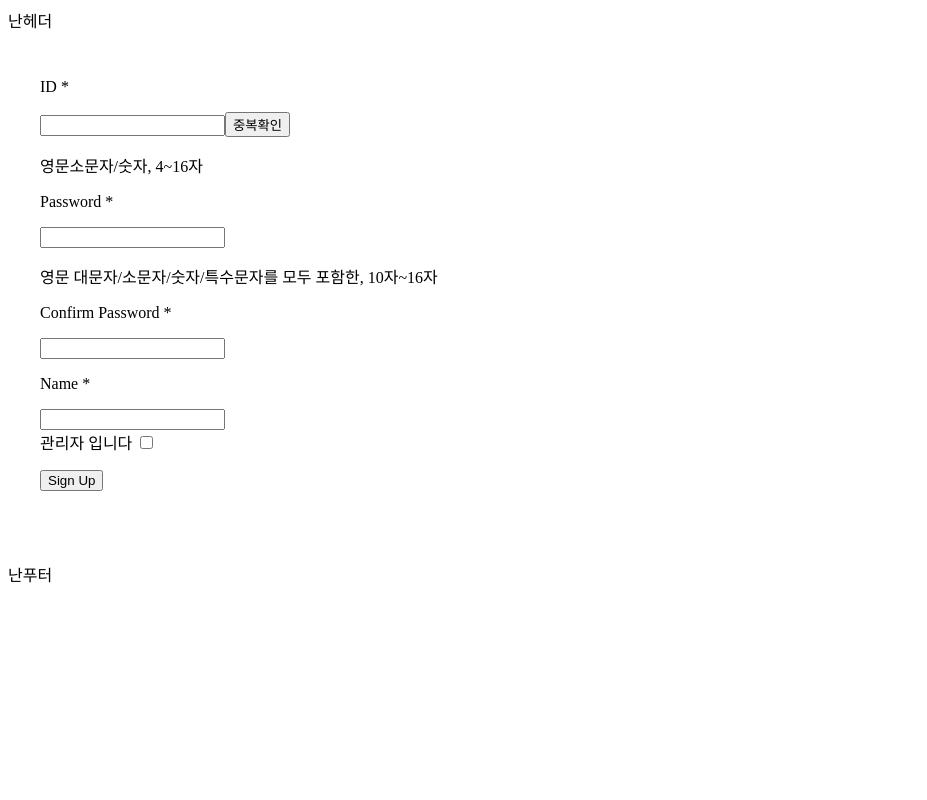
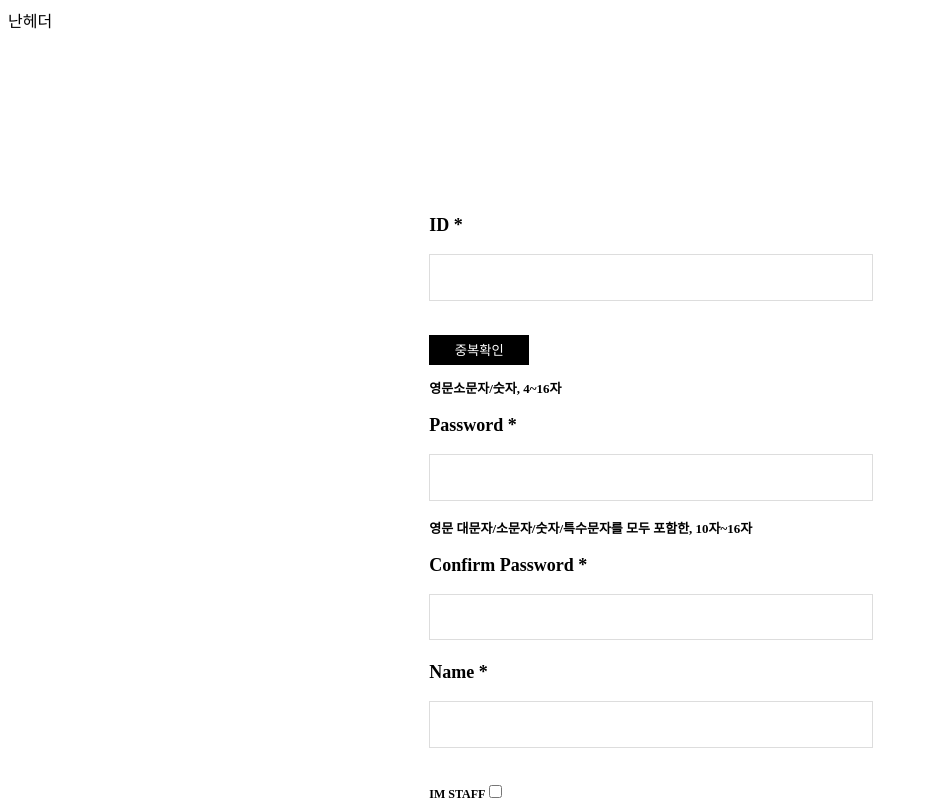
Before and after one commit to sansangear-clone-gr4/sansan-front, a React (Create React App) app: page /signup in a window 1280 px wide. Shown: the top 800 px of the page, without its empty margins (0-927 px from the left). Built offline with nearby package versions, Linux system fonts and the light colour scheme; no server answers.

Commit message:
로그인, 회원가입완료

```diff
--- a/src/components/LayOut/LayOut.jsx
+++ b/src/components/LayOut/LayOut.jsx
@@ -9,10 +9,12 @@ function LayOut({ children }) {
 }
 
 const STLayOut = styled.div`
-  max-width: 1200px;
-  min-width: 800px;
-  min-height: 500px;
-  margin: 0 auto;
-  padding-top: 30px;
+  font-size: 18px !important;
+  color: #000;
+  max-width: 100%;
+  min-width: 100%;
+  width: 100%;
+  min-height: calc(100vh - 5rem);
+  height: auto;
 `;
 export default LayOut;
--- a/src/core/api/axios.js
+++ b/src/core/api/axios.js
@@ -1,8 +1,17 @@
 import axios from "axios";
+import { getCookie } from "../../shared/Cookie";
 
 export const instance = axios.create({
   baseURL: "http://localhost:3001",
   headers: {
     "Access-Control-Allow-Origin": "*",
+    "Content-type": "multipart/form-data",
   },
 });
+
+instance.interceptors.request.use((config) => {
+  if (config.headers === undefined) return;
+  const token = getCookie("userToken");
+  config.headers["Authorization"] = `${token}`;
+  return config;
+});
--- a/src/pages/LogIn.jsx
+++ b/src/pages/LogIn.jsx
@@ -1,33 +1,109 @@
+import { useState } from "react";
+import { useNavigate } from "react-router-dom";
+import styled from "styled-components";
 import Footer from "../components/Footer/Footer";
 import Header from "../components/Header/Header";
 import LayOut from "../components/LayOut/LayOut";
+import { instance } from "../core/api/axios";
+import { getCookie, setCookie } from "../shared/Cookie";
 function LogIn() {
+  const navigate = useNavigate();
+  const [userId, setUserId] = useState("");
+  const [password, setPassword] = useState("");
+  const go_login = () => {
+    const login_data = { userId: userId, password: password };
+    instance
+      .post("/user/login", login_data)
+      .then((res) => {
+        console.log(res);
+        //토큰 저장-> 쿠키에 token이라는 이름으로 저장
+        const token = res.headers.authorization;
+        setCookie("userToken", token);
+        console.log(getCookie("userToken"));
+
+        const loginMsg = res.data.msg;
+        const loginCode = res.data.statusCode;
+        console.log(loginMsg, loginCode);
+        if (loginCode === 200) {
+          setUserId("");
+          setPassword("");
+          alert(loginMsg);
+          window.location.href = "/";
+        }
+      })
+      .catch((error) => {
+        alert(error.responce.data.msg);
+        console.log(error);
+      });
+  };
+
   return (
     <>
       <Header />
       <LayOut>
-        <div className="login-Container">
-          <form>
+        <STContainer>
+          <STInner>
+            <form onSubmit={go_login}>
               <div className="IDPW">
                 <p>ID</p>
-              <input type="text" placeholder="아이디" />
+                <input
+                  type="text"
+                  placeholder="아이디"
+                  value={userId}
+                  onChange={(e) => {
+                    setUserId(e.target.value);
+                  }}
+                />
                 <p>Password</p>
-              <input type="text" placeholder="비밀번호" />
+                <input
+                  type="text"
+                  placeholder="비밀번호"
+                  value={password}
+                  onChange={(e) => {
+                    setPassword(e.target.value);
+                  }}
+                />
               </div>
               <div className="buttons">
                 <button type="submit">Login</button>
-              <button type="button">SignUp</button>
+                <button type="button" onClick={navigate("/signup")}>
+                  SignUp
+                </button>
               </div>
               <div className="additional">
                 <span>Find ID | Find Password</span>
                 <span>Non-Member</span>
               </div>
             </form>
-        </div>
+          </STInner>
+        </STContainer>
       </LayOut>
       <Footer />
     </>
   );
 }
 
+const STContainer = styled.div`
+  padding-top: 7.5rem;
+  display: flex;
+  justify-content: center;
+`;
+
+const STInner = styled.div`
+  flex: 0 0 auto;
+  width: 33.33333333%;
+  form {
+    div {
+      width: 100%;
+      margin: 0 0 0.5rem;
+      p {
+        font-size: 0.75rem;
+        font-weight: bold;
+        display: block !important;
+        margin-bottom: 0.5rem;
+      }
+    }
+  }
+`;
+
 export default LogIn;
--- a/src/pages/SignUp.jsx
+++ b/src/pages/SignUp.jsx
@@ -6,6 +6,7 @@ import { useDispatch, useSelector } from "react-redux";
 import { __userCheck } from "../redux/modules/userSlice";
 import { instance } from "../core/api/axios";
 import { Navigate } from "react-router-dom";
+import styled from "styled-components";
 
 function SignUp() {
   const [userId, setUserId] = useState("");
@@ -17,11 +18,13 @@ function SignUp() {
   );
   const [PWConfirm, setPWConfirm] = useState("");
   const [PWConfirmP, setPWConfirmP] = useState(false);
-  const [isAdmin, setIsAdmin] = useState(false);
   const [admin, setAdmin] = useState(false);
+  const [adminCheck, setAdminCheck] = useState(false);
   const [codeCheckP, setCodeCheckP] = useState("");
-  const adminCode = "!!!!@@@##$admin123";
-
+  const adminCode = process.env.REACT_APP_ADMINTOKEN;
+  console.log(adminCode);
+  const [adminToken, setAdminToken] = useState("");
+  console.log(admin);
   const dispatch = useDispatch();
   // 아이디에따른 출력값 넣어줄 p태그
 
@@ -74,8 +77,9 @@ function SignUp() {
   const adminCodeCHK = (code) => {
     console.log(code);
     if (code === adminCode) {
-      setAdmin(true);
+      setAdminCheck(true);
       setCodeCheckP("확인되었습니다");
+      setAdminToken(code);
     } else {
       setCodeCheckP("코드를 다시한번 확인해주세요");
     }
@@ -94,7 +98,11 @@ function SignUp() {
       alert("아이디중복확인을 해주세요");
       return;
     }
-    if (!admin) {
+    if (userName === null) {
+      alert("이름을 정확히 기입해주세요 ");
+    }
+
+    if (!adminCheck) {
       const data = { userId: userId, password: password, userName: userName };
       console.log(data);
     } else {
@@ -103,6 +111,7 @@ function SignUp() {
         password: password,
         userName: userName,
         admin: admin,
+        adminToken: adminToken,
       };
       console.log(data);
 
@@ -111,7 +120,6 @@ function SignUp() {
         .then((res) => {
           const signUpMsg = res.data.msg;
           const sighUpCode = res.data.statusCode;
-
           if (sighUpCode === 200) {
             setUserName("");
             setUserId("");
@@ -129,14 +137,14 @@ function SignUp() {
         });
     }
   };
-
   return (
     <>
       <Header />
       <LayOut>
-        <div className="container">
+        <STContainer>
+          <STSignUpFeild>
             <form onSubmit={signUpHandler}>
-            <div className="signupForm">
+              <STSignUpForm>
                 <div className="IDform">
                   <p>ID *</p>
                   <input
@@ -144,10 +152,10 @@ function SignUp() {
                     value={userId}
                     onChange={(e) => setUserId(e.target.value)}
                   />
-                <button type="button" onClick={IdDubChk}>
+                  <button type="button" className="dubBtn" onClick={IdDubChk}>
                     중복확인
                   </button>
-                {<p>{idPtag}</p>}
+                  {<p className="ptag">{idPtag}</p>}
                 </div>
                 <div className="PWForm">
                   <p>Password *</p>
@@ -156,10 +164,11 @@ function SignUp() {
                     value={password}
                     onChange={(e) => {
                       setPassword(e.target.value);
+                      console.log(e);
                     }}
                     onBlur={PWChk}
                   />
-                {<p>{PWPtag}</p>}
+                  {<p className="ptag">{PWPtag}</p>}
                   <p>Confirm Password *</p>
                   <input
                     type="password"
@@ -169,7 +178,7 @@ function SignUp() {
                     }}
                     onBlur={PWConfirmChk}
                   />
-                {<p>{PWConfirmP}</p>}
+                  {<p className="ptag">{PWConfirmP}</p>}
                 </div>
                 <div className="userName">
                   <p>Name *</p>
@@ -179,19 +188,28 @@ function SignUp() {
                     onChange={(e) => setUserName(e.target.value)}
                   />
                 </div>
-            </div>
-            <div className="adminCheck">
-              <span>관리자 입니다 </span>
+              </STSignUpForm>
+              <STAdmin>
+                <span>IM STAFF</span>
                 <input
                   type="checkbox"
                   onClick={(e) => {
-                  setIsAdmin(e.target.checked);
+                    setAdmin(e.target.checked);
                   }}
                 />
-              {isAdmin ? (
+                {admin ? (
                   <>
-                  <p>관리자 코드를 입력해주세요</p>
+                    <p
+                      style={{
+                        fontWeight: "bold",
+                        marginTop: "30px",
+                        fontSize: "0.75rem",
+                      }}
+                    >
+                      STAFF 코드를 입력해주세요
+                    </p>
                     <input
+                      style={{ border: "solid 1px #ddd", height: "2.25rem" }}
                       type="password"
                       onChange={(e) => {
                         adminCodeCHK(e.target.value);
@@ -199,14 +217,81 @@ function SignUp() {
                     />
                   </>
                 ) : null}
-              {<p>{codeCheckP}</p>}
-            </div>
+                {<p className="ptag">{codeCheckP}</p>}
+              </STAdmin>
               <button type="submit">Sign Up</button>
             </form>
-        </div>
+          </STSignUpFeild>
+        </STContainer>
       </LayOut>
       <Footer />
     </>
   );
 }
+
+const STContainer = styled.div`
+  margin-top: 45px;
+  display: flex;
+  justify-content: center;
+  padding: 7.5rem 0;
+  font-size: 18px;
+  color: #000;
+`;
+
+const STSignUpFeild = styled.div`
+  padding-left: 1.875rem !important;
+  padding-right: 1.875rem !important;
+  flex: 0 0 auto;
+  width: 33.33333333%;
+  button {
+    margin-top: 30px;
+    display: inline-block;
+    box-sizing: border-box;
+    border: 1px solid transparent;
+    width: 300px;
+    height: 40px;
+    padding-left: 8px;
+    padding-right: 8px;
+    font-weight: normal !important;
+    text-decoration: none;
+    vertical-align: middle;
+    text-align: center;
+    white-space: nowrap;
+    color: #fff;
+    background-color: #000;
+  }
+  .dubBtn {
+    width: 100px;
+    height: 30px;
+  }
+`;
+
+const STSignUpForm = styled.div`
+  div {
+    input {
+      width: 100%;
+      height: 1.5rem;
+      margin-bottom: 0.25rem;
+      border: solid 1px #ddd;
+      padding: 0.65rem;
+      font-size: 18px;
+    }
+    p {
+      text-align: left;
+      font-size: 18px;
+      font-weight: bold;
+    }
+    .ptag {
+      font-size: 13px;
+    }
+  }
+`;
+
+const STAdmin = styled.div`
+  margin-top: 30px;
+  span {
+    font-weight: bold;
+    font-size: 0.75rem;
+  }
+`;
 export default SignUp;
--- a/src/redux/modules/userSlice.js
+++ b/src/redux/modules/userSlice.js
@@ -14,7 +14,7 @@ export const __userCheck = createAsyncThunk(
   async (payload, thunkAPI) => {
     console.log(payload);
     try {
-      const { data } = await instance.get(`/user/idcheck?usernam=${payload}`);
+      const { data } = await instance.get(`/user/signup/${payload}`);
       console.log("중복확인:", data);
       return thunkAPI.fulfillWithValue(data);
     } catch (error) {
--- /dev/null
+++ b/src/shared/Cookie.js
@@ -0,0 +1,20 @@
+const getCookie = (name) => {
+  // aa=xx; user_id=aaa; abbb=sssss; 여기서 user_id의 키값(aaa)을 알고 싶다
+  // [aa=xx, aaa; abbb=sssss;]
+  let value = "; " + document.cookie;
+  let parts = value.split("; " + name + "=");
+  if (parts.length === 2) return parts.pop().split(";").shift();
+};
+
+// 쿠키에 저장하는 함수
+const setCookie = (name, value, exp = 1) => {
+  let date = new Date();
+  date.setTime(date.getTime() + exp * 24 * 60 * 60 * 1000);
+  document.cookie = `${name}=${value};expires=${date.toUTCString()};path=/`;
+};
+
+const deleteCookie = (name) => {
+  document.cookie = name + "=; expires=Thu, 01 Jan 1999 00:00:10 GMT;";
+};
+
+export { getCookie, setCookie, deleteCookie };
```
Also changed, not shown: 1 other file (tests, documents, lock files or other folders). Lines whose indentation alone changed are shown as unchanged.
